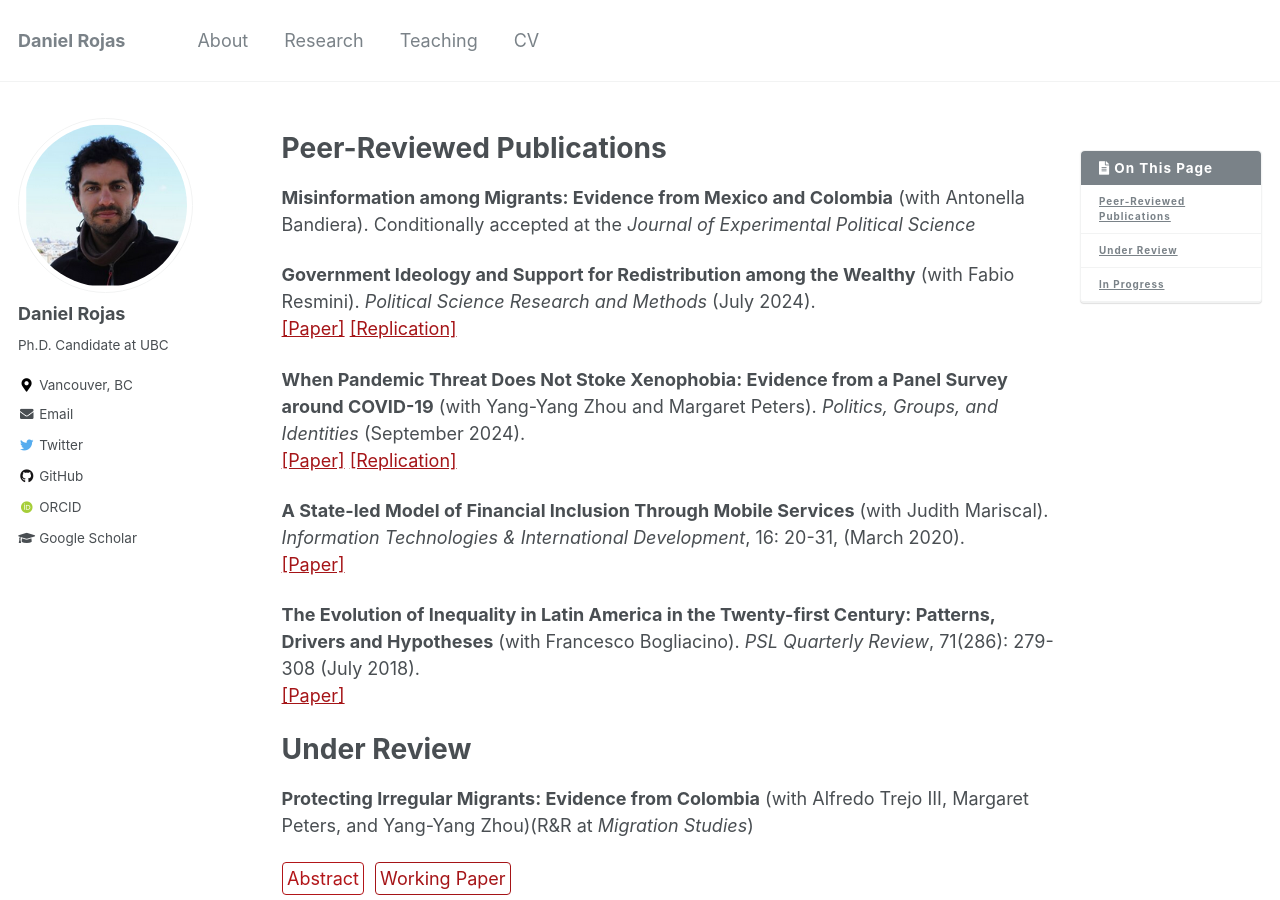
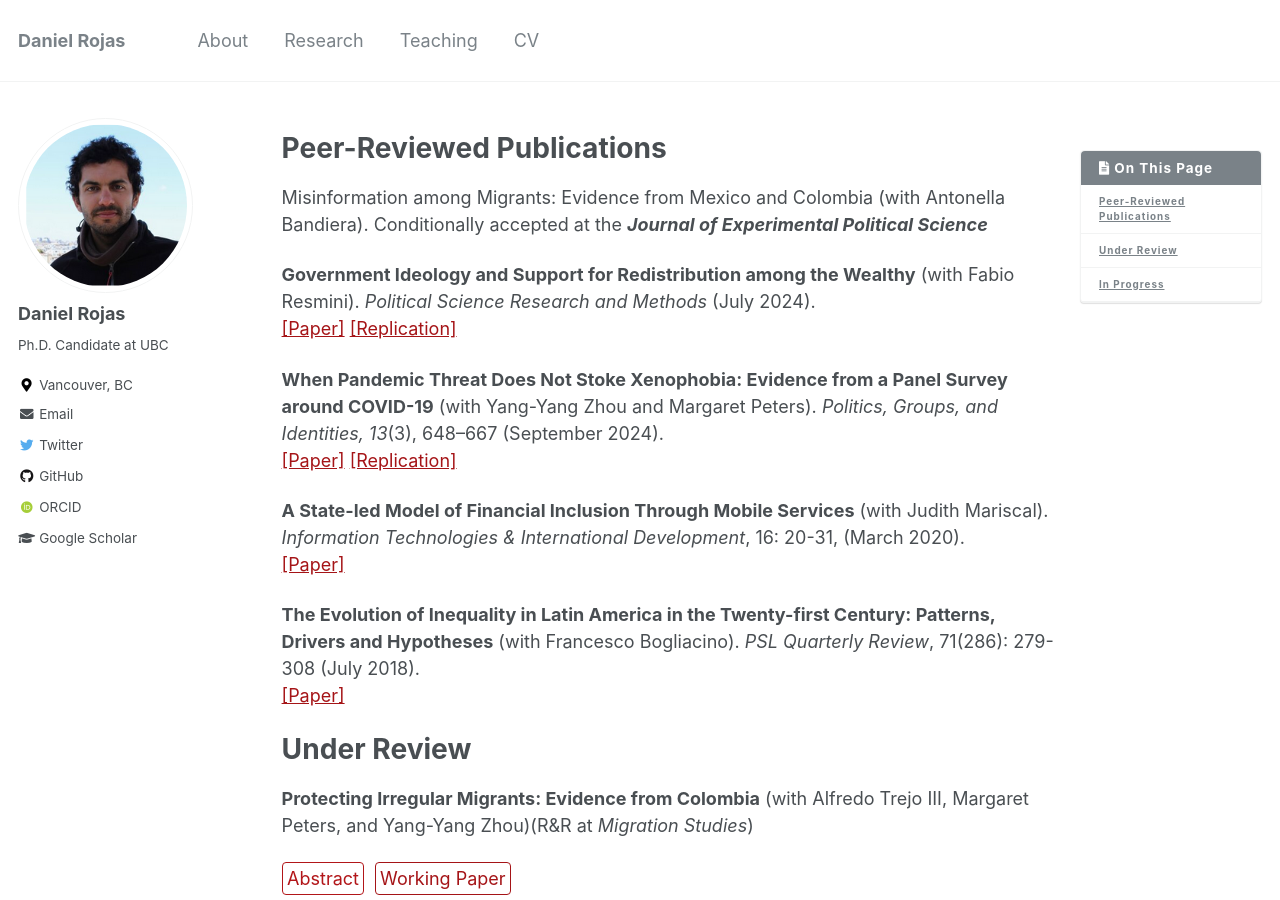
Before and after one commit to danielrojaslozano/danielrojaslozano.github.io, a Jekyll site: the page built from _pages/research.md, in a window 1280 px wide and 900 px high. Built offline with Jekyll 4.4.1, drawn with Linux system fonts in a browser that asks for light colours; some web fonts are replaced.

Commit message:
Update research.md

```diff
--- a/_pages/research.md
+++ b/_pages/research.md
@@ -48,14 +48,14 @@ details > p {
 
 # Peer-Reviewed Publications
 
-**Misinformation among Migrants: Evidence from Mexico and Colombia** (with Antonella Bandiera). Conditionally accepted at the *Journal of Experimental Political Science*
+Misinformation among Migrants: Evidence from Mexico and Colombia (with Antonella Bandiera). Conditionally accepted at the ***Journal of Experimental Political Science***
 
 **Government Ideology and Support for Redistribution among the Wealthy** (with Fabio Resmini). *Political Science Research and Methods* (July 2024).
 <br />
 <a href="https://www.cambridge.org/core/journals/political-science-research-and-methods/article/government-ideology-and-support-for-redistribution-among-the-wealthy/54B11F0DCF6B742F003FD3B3D32C8F52?utm_date=20250717&utm_id=1752738709&utm_campaign=Open%20Access,RAM&utm_source=twitter&utm_medium=social&utm_content" target="_blank">[Paper]</a>
 <a href="https://dataverse.harvard.edu/dataset.xhtml?persistentId=doi:10.7910/DVN/0TMLTI" target="_blank">[Replication]</a>
 
-**When Pandemic Threat Does Not Stoke Xenophobia: Evidence from a Panel Survey around COVID-19** (with Yang-Yang Zhou and Margaret Peters). *Politics, Groups, and Identities* (September 2024).
+**When Pandemic Threat Does Not Stoke Xenophobia: Evidence from a Panel Survey around COVID-19** (with Yang-Yang Zhou and Margaret Peters). *Politics, Groups, and Identities,* *13*(3), 648–667 (September 2024).
 <br />
 <a href="https://www.tandfonline.com/doi/full/10.1080/21565503.2024.2392240" target="_blank">[Paper]</a>
 <a href="https://dataverse.harvard.edu/dataset.xhtml?persistentId=doi:10.7910/DVN/YQ9DZJ" target="_blank">[Replication]</a>
```
